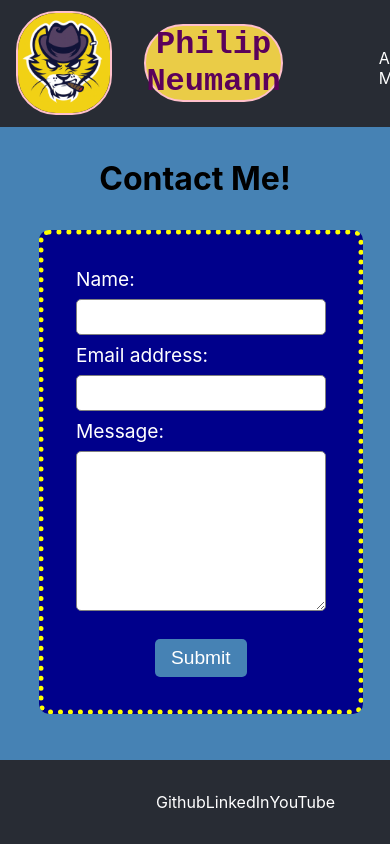
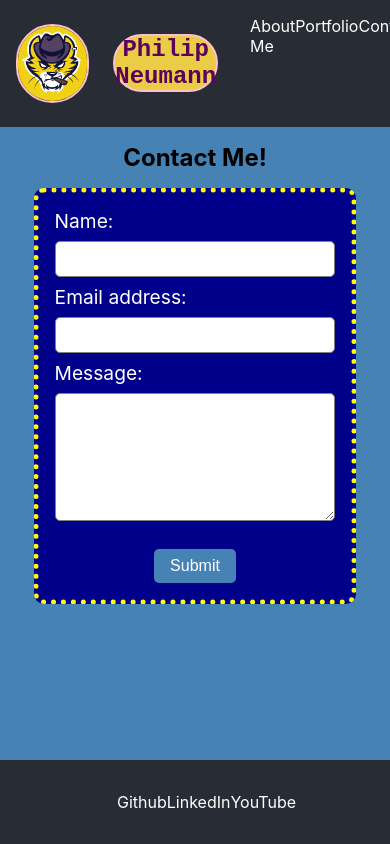
Before and after one commit to moviefan322/react-portfolio, a React (Create React App) app: page /contact in a window 390 px wide. Built offline with nearby package versions, Linux system fonts and the light colour scheme.

Commit message:
adds starter media queries

```diff
--- a/src/assets/css/App.css
+++ b/src/assets/css/App.css
@@ -215,3 +215,119 @@ ul {
 #contact button:hover {
   background-color: darkblue;
 }
+
+@media (max-width: 767px) {
+  #name {
+    font-size: 1.5em;
+  }
+
+  #logo {
+    height: 75px;
+  }
+
+  #navlinks {
+    margin: 1em 2em;
+  }
+
+  .project-card {
+    width: calc(50% - 10px);
+  }
+
+  #about,
+  #contact,
+  #portfolio {
+    width: 90%;
+  }
+
+  #footlinks {
+    width: 40%;
+  }
+
+  #contact-form {
+    padding: 1rem;
+  }
+
+  #contact h1 {
+    font-size: 1.5rem;
+    margin: 1rem;
+  }
+
+  #contact input,
+  #contact textarea {
+    font-size: 1rem;
+    padding: 0.5rem;
+    margin: 0.5rem 0;
+    border-radius: 5px;
+    border: 1px solid gray;
+    width: 100%;
+    box-sizing: border-box;
+  }
+
+  #contact textarea {
+    height: 8rem;
+  }
+
+  #contact button {
+    font-size: 1rem;
+    padding: 0.5rem 1rem;
+    margin: 1rem 0 0 0;
+  }
+}
+
+@media (min-width: 768px) and (max-width: 1023px) {
+  #name {
+    font-size: 1.8em;
+  }
+
+  #logo {
+    height: 75px;
+  }
+
+  #navlinks {
+    margin: 1em 3em;
+  }
+
+  .project-card {
+    width: calc(33.33% - 10px);
+  }
+
+  #about,
+  #contact,
+  #portfolio {
+    width: 80%;
+  }
+
+  #footlinks {
+    width: 30%;
+  }
+
+  #contact-form {
+    padding: 1.5rem;
+  }
+
+  #contact h1 {
+    font-size: 1.8rem;
+    margin: 1rem;
+  }
+
+  #contact input,
+  #contact textarea {
+    font-size: 1.2rem;
+    padding: 0.5rem;
+    margin: 0.5rem 0;
+    border-radius: 5px;
+    border: 1px solid gray;
+    width: 100%;
+    box-sizing: border-box;
+  }
+
+  #contact textarea {
+    height: 12rem;
+  }
+
+  #contact button {
+    font-size: 1.2rem;
+    padding: 0.5rem 1.5rem;
+    margin: 1rem 0 0 0;
+  }
+}
```
Also changed, not shown: 1 other file (tests, documents, lock files or other folders).
